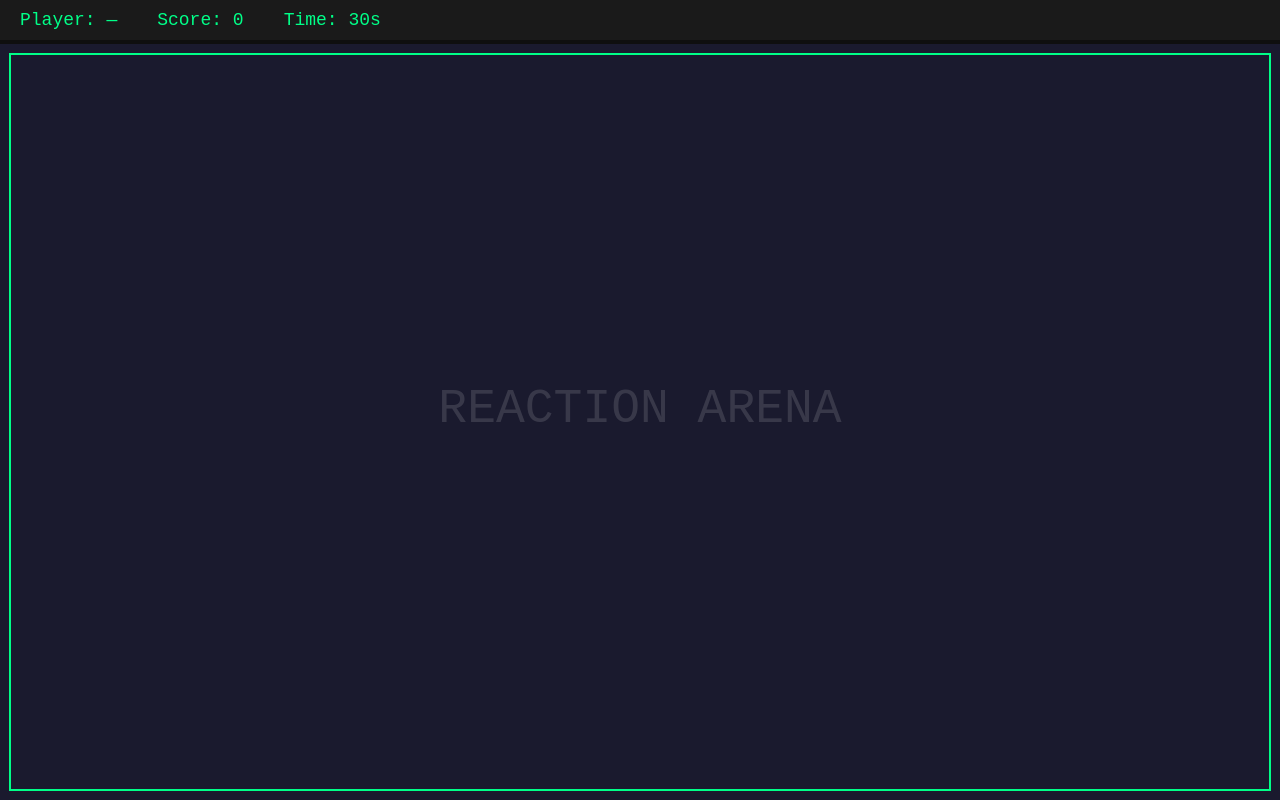
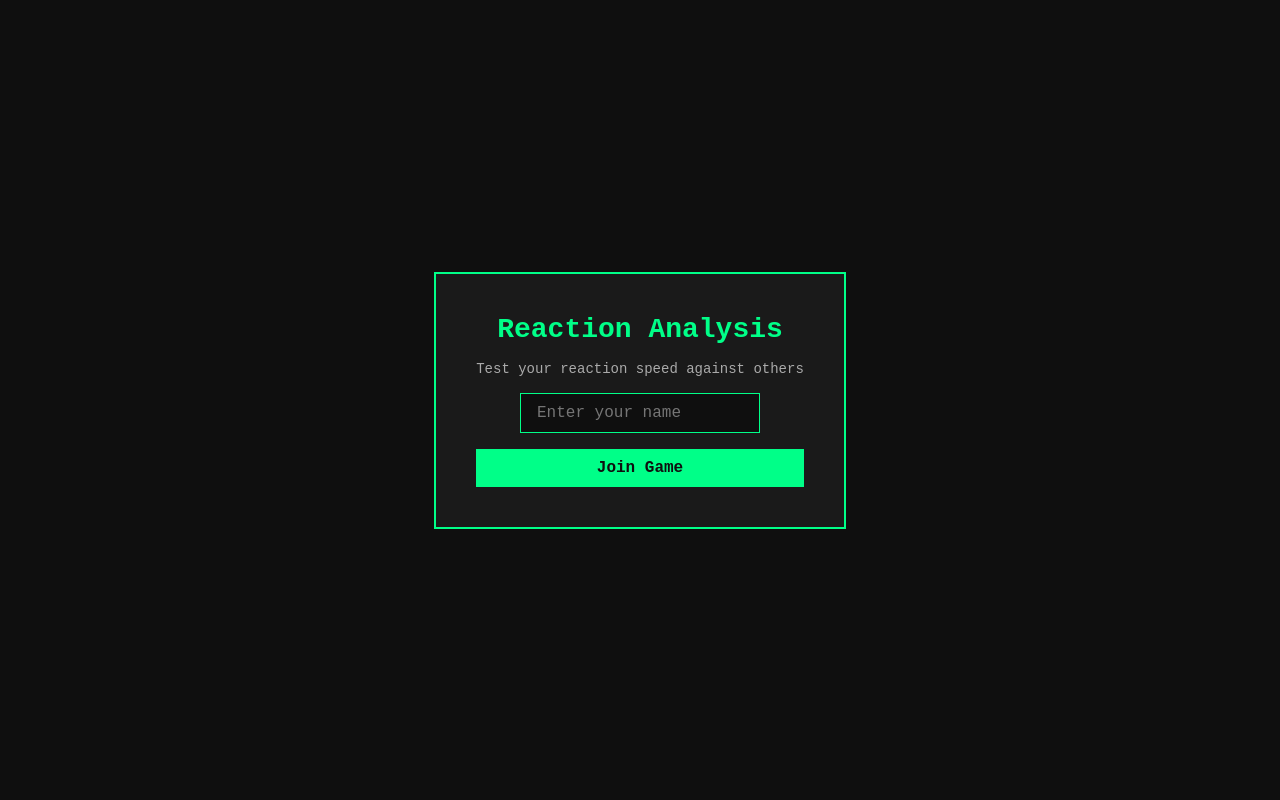
Before and after one commit to AdityaDuhan01/analysis-shooter, a website: page client/index.html in a window 1280 px wide. Drawn offline with nearby package versions, Linux system fonts and the light colour scheme; no server answers.

Commit message:
feat: player name entry screen and join game flow

```diff
--- a/client/game.js
+++ b/client/game.js
@@ -2,37 +2,52 @@ const socket = io();
 
 const canvas = document.getElementById('gameCanvas');
 const ctx = canvas.getContext('2d');
+const joinScreen = document.getElementById('joinScreen');
+const ui = document.getElementById('ui');
+const joinBtn = document.getElementById('joinBtn');
+const nameInput = document.getElementById('nameInput');
+const playerNameEl = document.getElementById('playerName');
 
-// Make canvas fill available space below UI bar
+let playerName = '';
+
 function resizeCanvas() {
   canvas.width = window.innerWidth;
   canvas.height = window.innerHeight - 44;
 }
-resizeCanvas();
-window.addEventListener('resize', resizeCanvas);
 
-// Draw the arena
 function drawArena() {
-  // Background
   ctx.fillStyle = '#1a1a2e';
   ctx.fillRect(0, 0, canvas.width, canvas.height);
-
-  // Border
   ctx.strokeStyle = '#00ff88';
   ctx.lineWidth = 2;
   ctx.strokeRect(10, 10, canvas.width - 20, canvas.height - 20);
-
-  // Center label
   ctx.fillStyle = '#ffffff22';
   ctx.font = '48px monospace';
   ctx.textAlign = 'center';
   ctx.fillText('REACTION ARENA', canvas.width / 2, canvas.height / 2);
 }
 
-// Game loop
 function gameLoop() {
   drawArena();
   requestAnimationFrame(gameLoop);
 }
 
-gameLoop();
+function startGame() {
+  playerName = nameInput.value.trim();
+  if (!playerName) {
+    alert('Enter a name first');
+    return;
+  }
+  joinScreen.style.display = 'none';
+  ui.style.display = 'flex';
+  canvas.style.display = 'block';
+  playerNameEl.textContent = 'Player: ' + playerName;
+  resizeCanvas();
+  window.addEventListener('resize', resizeCanvas);
+  gameLoop();
+}
+
+joinBtn.addEventListener('click', startGame);
+nameInput.addEventListener('keydown', (e) => {
+  if (e.key === 'Enter') startGame();
+});
--- a/client/index.html
+++ b/client/index.html
@@ -6,12 +6,23 @@
   <link rel="stylesheet" href="style.css">
 </head>
 <body>
-  <div id="ui">
+  <div id="joinScreen">
+    <div id="joinBox">
+      <h1>Reaction Analysis</h1>
+      <p>Test your reaction speed against others</p>
+      <input type="text" id="nameInput" placeholder="Enter your name" maxlength="16" />
+      <button id="joinBtn">Join Game</button>
+    </div>
+  </div>
+
+  <div id="ui" style="display:none">
     <span id="playerName">Player: —</span>
     <span id="score">Score: 0</span>
     <span id="timer">Time: 30s</span>
   </div>
-  <canvas id="gameCanvas"></canvas>
+
+  <canvas id="gameCanvas" style="display:none"></canvas>
+
   <script src="/socket.io/socket.io.js"></script>
   <script src="game.js"></script>
 </body>
--- a/client/style.css
+++ b/client/style.css
@@ -8,6 +8,62 @@ body {
   background: #0f0f0f;
   overflow: hidden;
   font-family: monospace;
+}
+
+#joinScreen {
+  display: flex;
+  justify-content: center;
+  align-items: center;
+  height: 100vh;
+  background: #0f0f0f;
+}
+
+#joinBox {
+  display: flex;
+  flex-direction: column;
+  align-items: center;
+  gap: 16px;
+  padding: 40px;
+  border: 2px solid #00ff88;
+  background: #1a1a1a;
+  min-width: 320px;
+}
+
+#joinBox h1 {
+  color: #00ff88;
+  font-size: 28px;
+}
+
+#joinBox p {
+  color: #aaaaaa;
+  font-size: 14px;
+}
+
+#nameInput {
+  padding: 10px 16px;
+  font-size: 16px;
+  font-family: monospace;
+  background: #0f0f0f;
+  border: 1px solid #00ff88;
+  color: #ffffff;
+  width: 240px;
+  outline: none;
+}
+
+#joinBtn {
+  padding: 10px 32px;
+  font-size: 16px;
+  font-family: monospace;
+  background: #00ff88;
+  color: #0f0f0f;
+  border: none;
+  cursor: pointer;
+  font-weight: bold;
+  width: 100%;
+}
+
+#joinBtn:hover {
+  background: #00cc66;
 }
 
 #ui {
```
